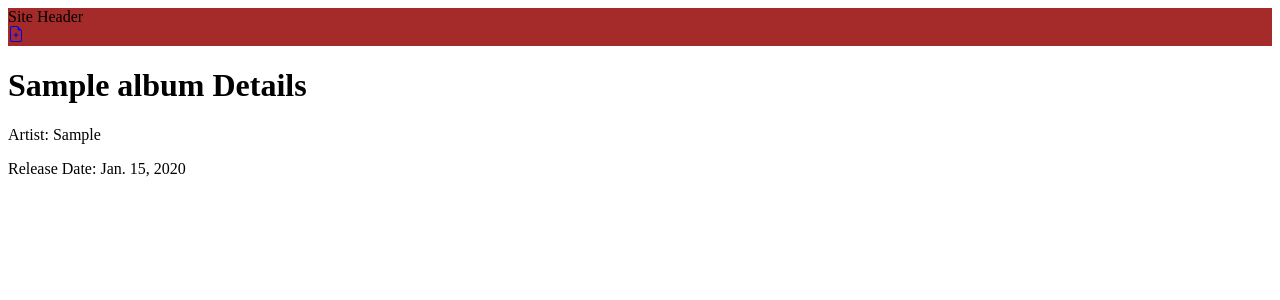
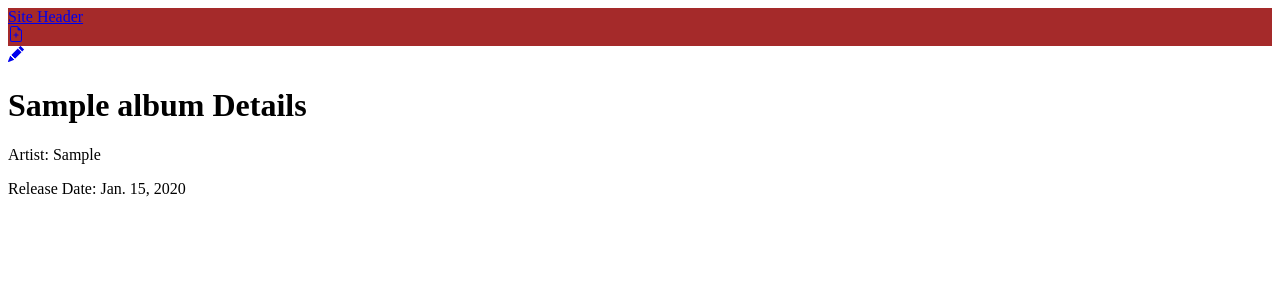
Before and after one commit to nzeager/track-my-albums, a Django app: page /albums/1 in a window 1280 px wide. Shown: the top 300 px of the page. Run offline with Django 4.2, Linux system fonts and the light colour scheme; tables that the repository leaves empty hold one stand-in row (values such as "Sample post").

Commit message:
Added edit functionality

```diff
--- a/albums/urls.py
+++ b/albums/urls.py
@@ -5,4 +5,5 @@ urlpatterns = [
     path('', views.album_list, name='album_list'),
     path('albums/<int:pk>', views.album_detail, name='album_detail'),
     path('albums/new', views.create_album, name='create_album'),
+    path('albums/<int:pk>/edit/', views.album_edit, name='album_edit'),
 ]
--- a/albums/views.py
+++ b/albums/views.py
@@ -15,14 +15,26 @@ def album_detail(request, pk):
     return render(request, 'albums/album_detail.html', {"album": album})
 
 
-# Finish
 def create_album(request):
     if request.method == "POST":
         form = AlbumForm(request.POST)
         if form.is_valid():
             album = form.save()
             album.save()
-            return redirect('album_list')
+            return redirect('album_detail', pk=album.pk)
     else:
         form = AlbumForm()
     return render(request, 'albums/create_album.html', {'form': form})
+
+
+def album_edit(request, pk):
+    album = get_object_or_404(Album, pk=pk)
+    if request.method == "POST":
+        form = AlbumForm(request.POST, instance=album)
+        if form.is_valid():
+            album = form.save(commit=False)
+            album.save()
+            return redirect('album_detail', pk=album.pk)
+    else:
+        form = AlbumForm(instance=album)
+    return render(request, 'albums/create_album.html', {'form': form})
--- a/templates/albums/album_detail.html
+++ b/templates/albums/album_detail.html
@@ -1,6 +1,11 @@
 {% extends "base.html" %}
 
 {% block content %}
+    <aside class="actions">
+        <a class="btn btn-secondary" href="{% url 'album_edit' pk=album.pk %}">
+            {% include './icons/pencil-fill.svg' %}
+        </a>
+    </aside>
     <h1>{{ album.title }} Details</h1>
     <div class="song-details">
         <p>Artist: {{ album.artist }}</p>
--- a/templates/albums/album_list.html
+++ b/templates/albums/album_list.html
@@ -10,6 +10,9 @@
             <div class="album-box">
                 <!-- Use double curly braces to render -->
                 <a href="{% url 'album_detail' pk=album.pk %}">{{ album }}</a>
+                <a class="btn btn-secondary" href="{% url 'album_edit' pk=album.pk %}">
+                    {% include './icons/pencil-fill.svg' %}
+                </a>
             </div>
         {% endfor %}
     </div>
--- a/templates/base.html
+++ b/templates/base.html
@@ -10,7 +10,7 @@
     <title>{% block title %} {% endblock title %}</title>
 </head>
 <body>
-    <header>Site Header
+    <header><a href="{% url 'album_list' %}">Site Header</a>
         <div class="new_album">
             <a href="{% url 'create_album' %}" class="top-menu">
                 {% include './albums/icons/file-earmark-plus.svg' %}
```
